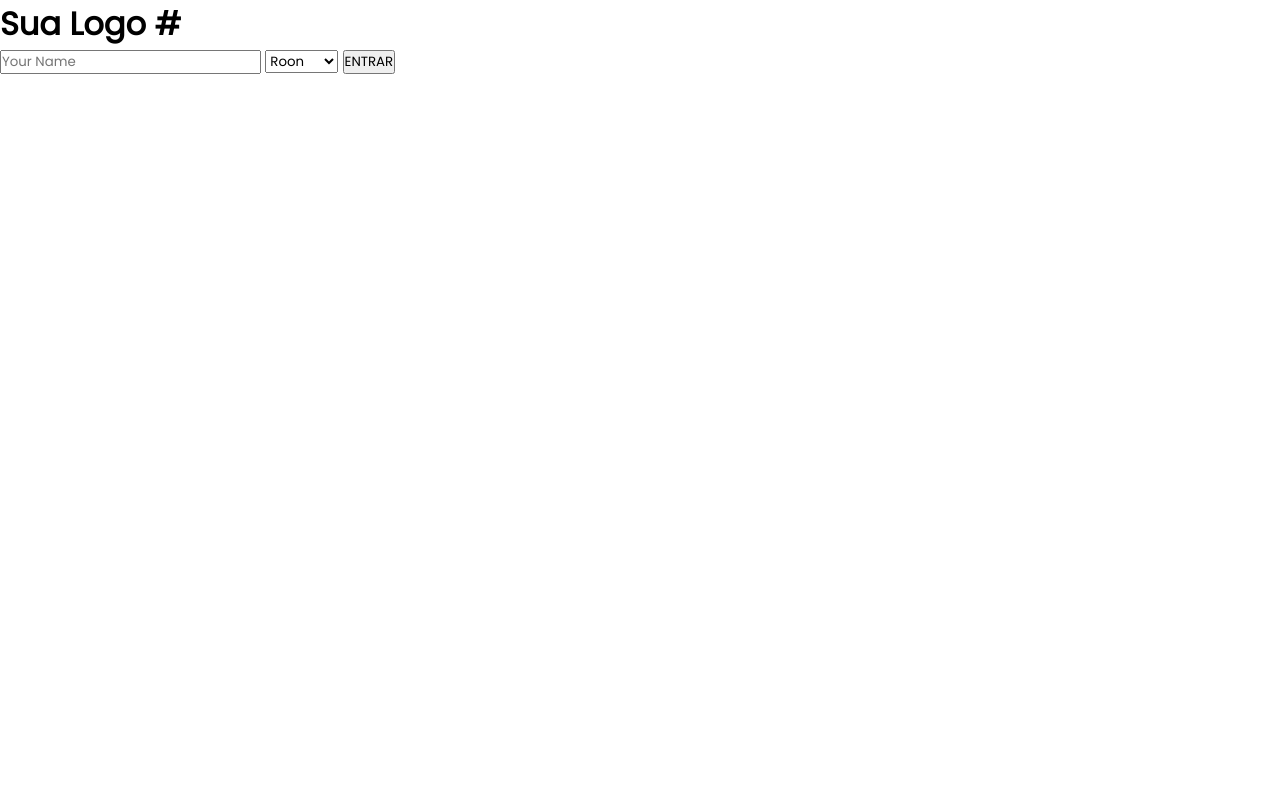
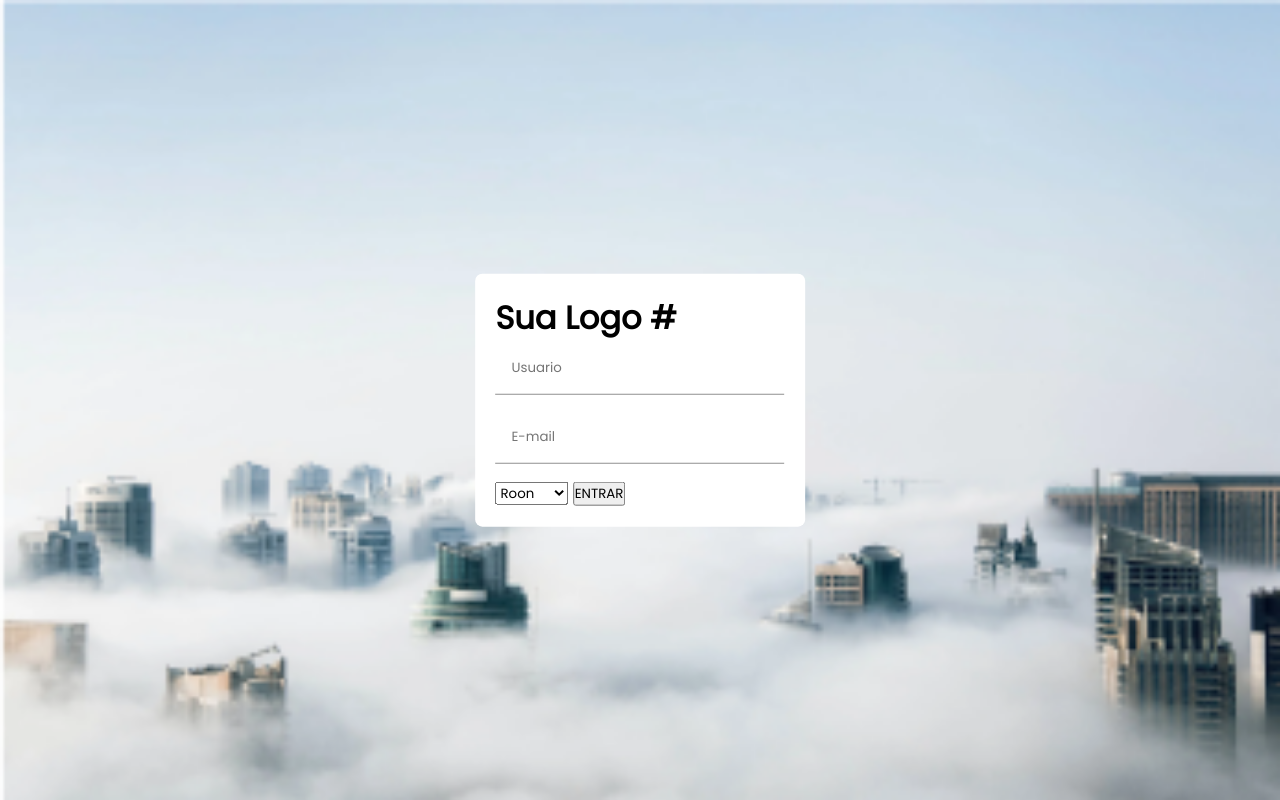
Before and after one commit to Adao-Angelo/turbo-talk-backend, a website: page public/pages/Sign-In.html in a window 1280 px wide. Drawn offline with Linux system fonts and the light colour scheme.

Commit message:
to a sign in part

```diff
--- a/public/css/pages/Sign-In.css
+++ b/public/css/pages/Sign-In.css
@@ -1 +1,25 @@
 @import url(./global.css);
+
+.container {
+  background-image: url(../image/bacgroud.png);
+  background-size: cover;
+}
+
+form {
+  background-color: var(--background);
+  padding: var(--padding);
+  border-radius: var(--radius);
+  position: fixed;
+  top: 50%;
+  left: 50%;
+  transform: translate(-50%, -50%);
+}
+
+form input {
+  padding: 1rem;
+  display: block;
+  width: 100%;
+  margin-bottom: 1rem;
+  border: none;
+  border-bottom: 1px solid var(--color2);
+}
--- a/public/css/pages/global.css
+++ b/public/css/pages/global.css
@@ -6,3 +6,10 @@
   box-sizing: border-box;
   font-family: "poppins-regular";
 }
+
+:root {
+  --background: #ffffff;
+  --padding: 20.34px;
+  --color2: #00000070;
+  --radius: 7.21px;
+}
--- a/public/pages/Sign-In.html
+++ b/public/pages/Sign-In.html
@@ -14,12 +14,22 @@
           type="text"
           name="user-name"
           id="user-name"
-          placeholder="Your Name"
+          placeholder="Usuario"
+          required
+        />
+        <input
+          class="cw"
+          type="text"
+          name="user-name"
+          id="email"
+          placeholder="E-mail"
           required
         />
         <select name="select_roon" id="select_roon">
           <option value="-1">Roon</option>
-          <option value="node">Amigos  <img src="../css/image/show.svg" alt=""></option>
+          <option value="node">
+            Amigos <img src="../css/image/show.svg" alt="" />
+          </option>
           <option value="java">Pessoal</option>
         </select>
         <button type="submit" class="submit_form_btn" id="btn_submit">
```
